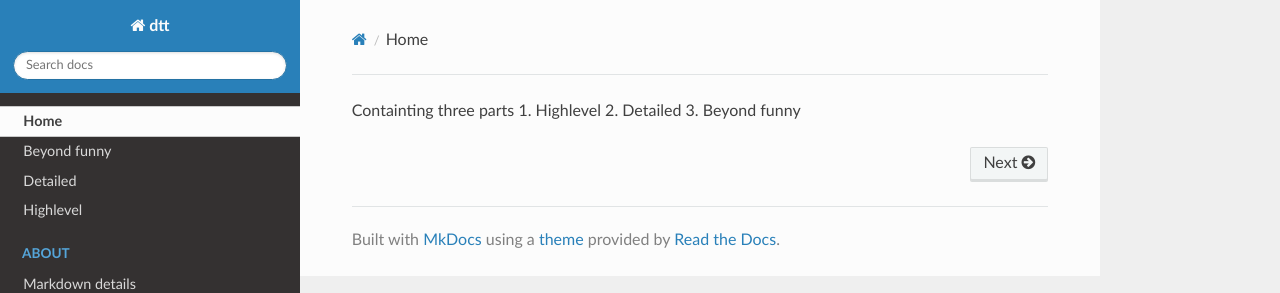
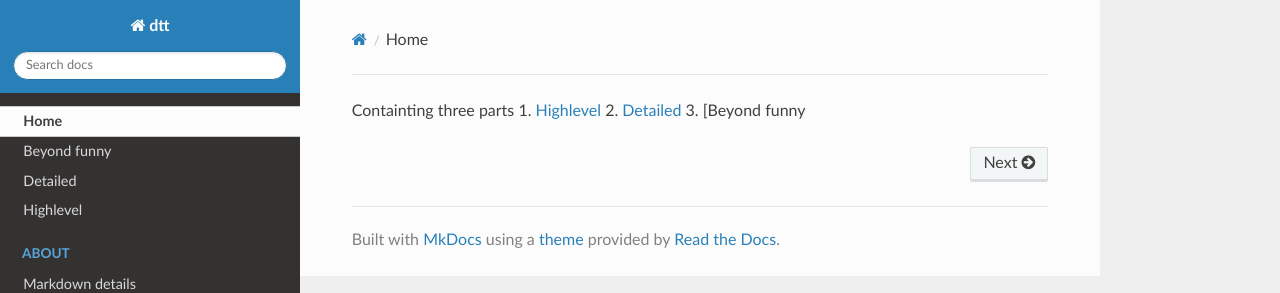
Before and after one commit to rienkdekok/dtt, an MkDocs documentation site: the page built from docs/index.md, in a window 1280 px wide. Shown: the top 293 px of the page. Built offline with MkDocs 1.6.1, drawn with Linux system fonts in a browser that asks for light colours; nearby versions of some CDN libraries; part of the change alters nothing that is shown.

```diff
--- a/docs/index.md
+++ b/docs/index.md
@@ -1,10 +1,10 @@
 Containting three parts
-1. Highlevel
-2. Detailed
-3. Beyond funny
+1. [Highlevel](Highlevel/index.md)
+2. [Detailed](Detailed/index.md)
+3. [Beyond funny
 
 <!--stackedit_data:
-eyJoaXN0b3J5IjpbOTkyMjQ3NzA3LC0xNTM1NTY5ODcxLC0xNj
-M2Njg0MjgyLC0xNjE3NDYyMTQ5LC03NDMwMjI0NSw2MDkzMjYy
-NjEsLTcxOTI1NTg1NF19
+eyJoaXN0b3J5IjpbNTgzNzU0NzA4LDk5MjI0NzcwNywtMTUzNT
+U2OTg3MSwtMTYzNjY4NDI4MiwtMTYxNzQ2MjE0OSwtNzQzMDIy
+NDUsNjA5MzI2MjYxLC03MTkyNTU4NTRdfQ==
 -->
```
